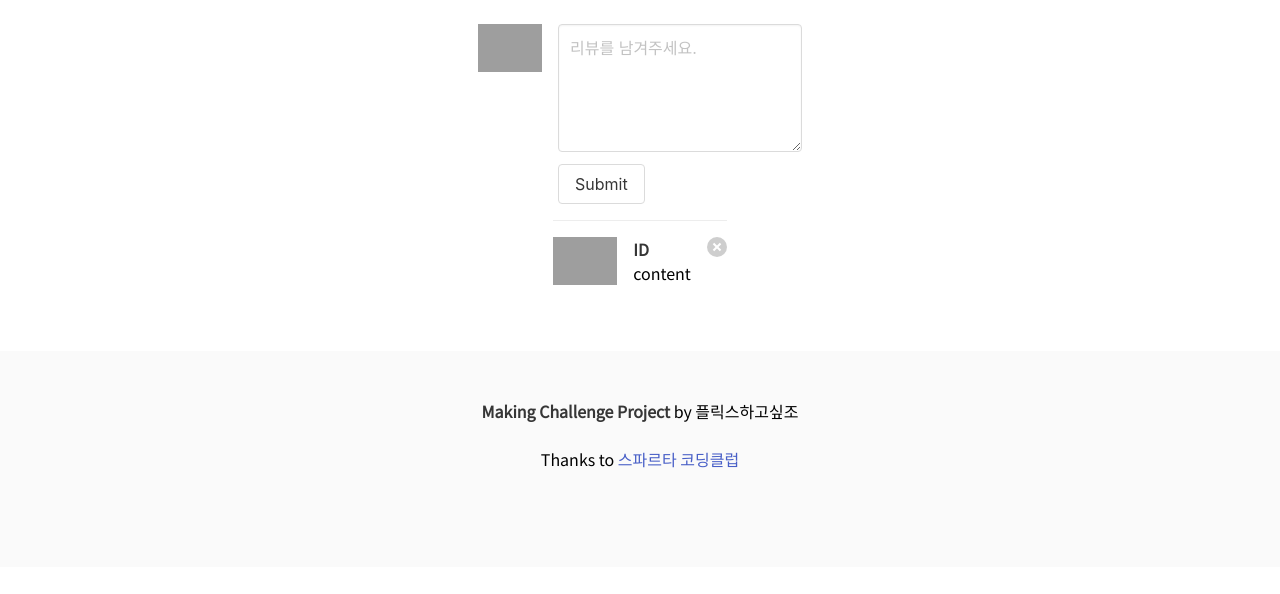
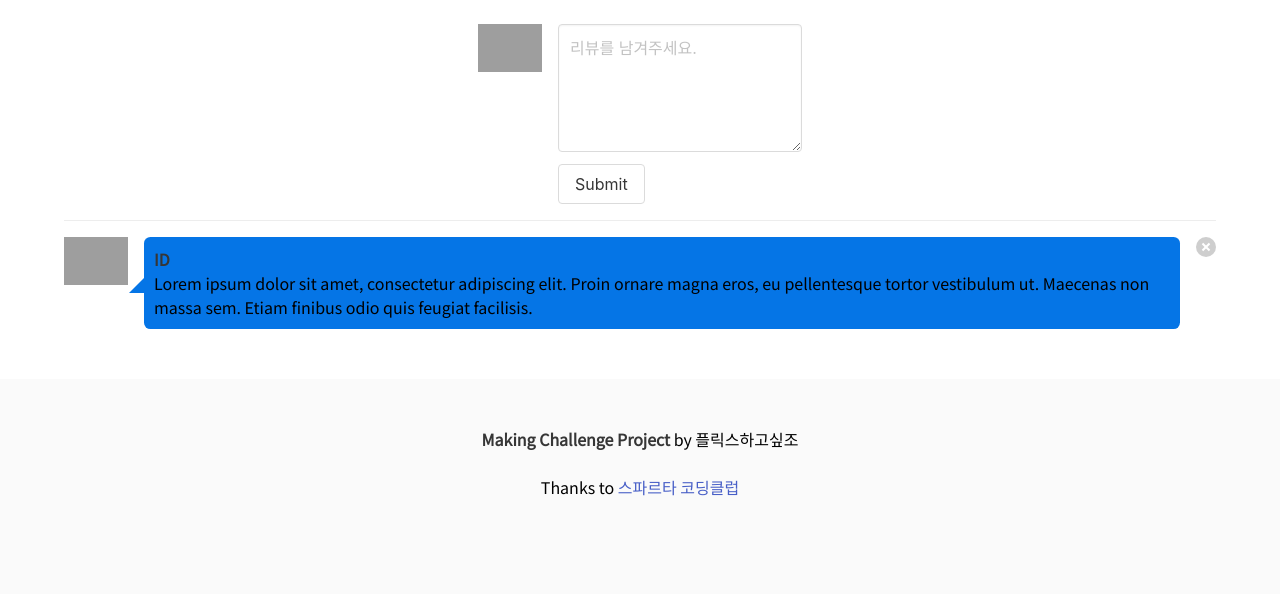
Before and after one commit to making-challenge-7-1/tmm, a Flask app: page /detail in a window 1280 px wide. Shown: the part 56-650 px from the top of the page. Run offline with Flask 2, Linux system fonts and the light colour scheme; data that the repository does not hold is empty; some libraries are stand-ins or nearby versions; grey boxes are pictures that could not be loaded.

Commit message:
reveiw bubble

```diff
--- a/app.py
+++ b/app.py
@@ -5,11 +5,11 @@ import random
 
 app = Flask(__name__)
 
-# client = MongoClient('mongodb://test:test@52.79.33.194', 27017)
-# db = client.dbsparta
+client = MongoClient('mongodb://test:test@52.79.33.194', 27017)
+db = client.dbsparta
 
-client = MongoClient("localhost", 27017)
-db = client.dbMovie
+# client = MongoClient("localhost", 27017)
+# db = client.dbMovie
 
 movieList = db.tp7
 review = db.review
--- a/static/css/style.css
+++ b/static/css/style.css
@@ -11,7 +11,26 @@ body {
 .button-submit {
   margin-top: 10px;
 }
-
+#review {
+	position: relative;
+	background: #0575e6;
+	border-radius: .4em;
+    padding: 10px;
+}
+#review:after {
+	content: '';
+	position: absolute;
+	left: 5px;
+	top: 50%;
+	width: 0;
+	height: 0;
+	border: 20px solid transparent;
+	border-right-color: #0575e6;
+	border-left: 0;
+	border-bottom: 0;
+	margin-top: -10px;
+	margin-left: -20px;
+}
 a:hover {
   text-decoration: none;
 }
--- a/templates/detail.html
+++ b/templates/detail.html
@@ -28,12 +28,12 @@
       <img src="https://bulma.io/images/placeholders/128x128.png">
     </p>
   </figure>
-  <div class="media-content">
+  <div class="media-content"  id="review">
     <div class="content">
       <p>
         <strong>ID</strong>
         <br>
-        content
+        Lorem ipsum dolor sit amet, consectetur adipiscing elit. Proin ornare magna eros, eu pellentesque tortor vestibulum ut. Maecenas non massa sem. Etiam finibus odio quis feugiat facilisis.
       </p>
     </div>
   </div>
```
Also changed, not shown: 1 other file.
